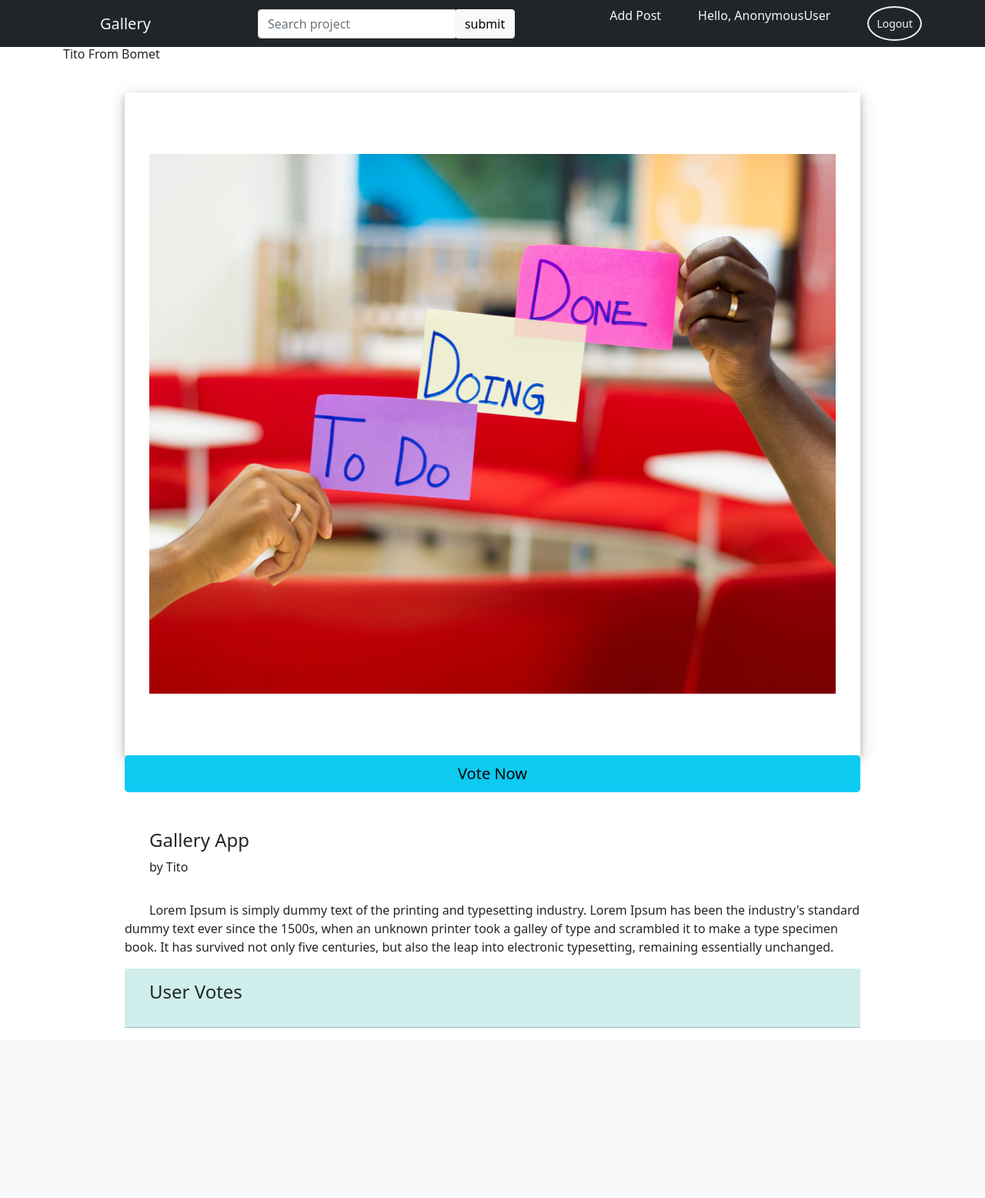
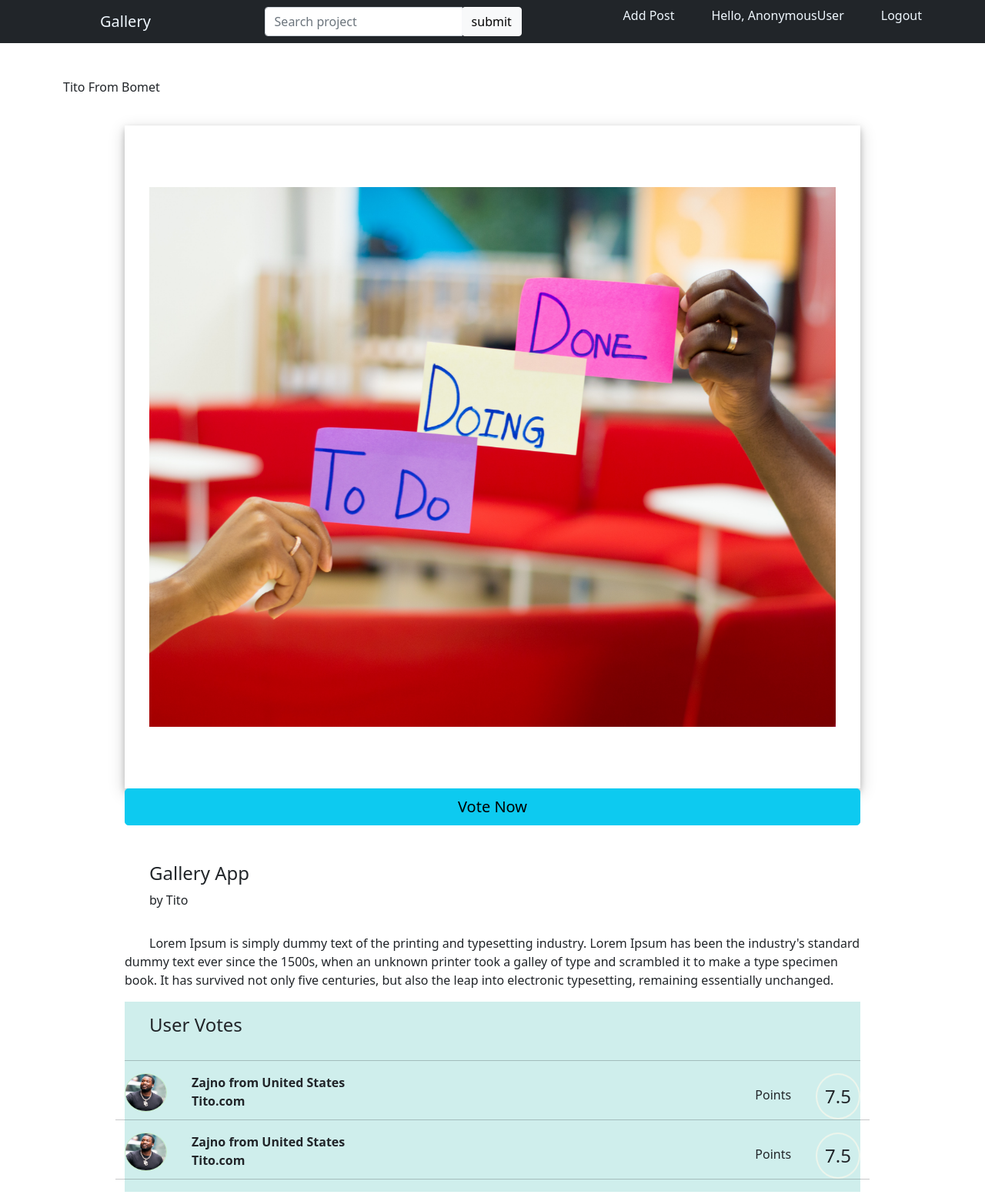
Before and after one commit to Tito-74/Awwards-, a Django app: page /review/ in a window 1280 px wide. Shown: the whole page at 77% size. Before the commit the page ends 1335 px from the top, so only its background shows below. Run offline with Django 3.2, Linux system fonts and the light colour scheme; some libraries are stand-ins or nearby versions.

Commit message:
adding user votes

```diff
--- a/awards/templates/awards/navbar.html
+++ b/awards/templates/awards/navbar.html
@@ -27,7 +27,7 @@
           <div class="logout" id="auth">
             <p id="newPost"><a href="{% url 'add' %}" type = "button">Add Post</a></p>
             <p style="color: aliceblue; margin-left: 3rem;">Hello, {{request.user}}</p>
-            <small style="color: aliceblue; margin-left: 3rem;"><a href="/logout">Logout</a></small>
+            <span style="color: aliceblue; margin-left: 3rem;"><a href="/logout">Logout</a></span>
           </div>
         </div>
       </nav>
--- a/awards/templates/awards/reviews.html
+++ b/awards/templates/awards/reviews.html
@@ -3,7 +3,7 @@
 {% block content%}
 {{block.super}}
 <div class="container">
-    <h6>Tito From Bomet</h6>
+    <h6 class="name mt-5">Tito From Bomet</h6>
     <div class="content mr-4 mt-2 ml-4 mb-2">
         <div class="projectImage">
             <img src="{% static 'images/bg2.jpg'%}" class="card-img-top" alt="...">
@@ -29,6 +29,55 @@
                 <hr>
 
             </div>
+            <div id="user-vote">
+                <div class="row">
+                    <div class="col-md-6">
+                        <div id="user">
+                            <img src="{% static 'images/user2.jpg'%}" alt="">
+                            <strong>Zajno from United States<br> Tito.com</strong>
+
+                        </div>
+                    </div>
+                    <div class="col-md-6">
+                        <div class="review-vote justify-content-center">
+                            <div id="result">
+                                <p>
+                                    Points
+                                </p>
+                                <small>
+                                    7.5
+                                </small>
+                            </div>
+                        </div>
+                    </div>
+                    <hr>
+                </div>
+
+                <div class="row">
+                    <div class="col-md-6">
+                        <div id="user">
+                            <img src="{% static 'images/user2.jpg'%}" alt="">
+                            <strong>Zajno from United States<br> Tito.com</strong>
+
+                        </div>
+                    </div>
+                    <div class="col-md-6">
+                        <div class="review-vote justify-content-center">
+                            <div id="result">
+                                <p>
+                                    Points
+                                </p>
+                                <small>
+                                    7.5
+                                </small>
+                            </div>
+                        </div>
+                    </div>
+                    <hr>
+                </div>
+
+
+            </div>
 
 
         </div>
--- a/static/css/style.css
+++ b/static/css/style.css
@@ -108,6 +108,33 @@ small{
   padding: 1rem;
 
 }
+.user-votes img{
+  width: 55px;
+  height: 50px;
+  border: 1px solid rgb(195, 236, 195);
+  border-radius: 50%;
+  margin-right: 2rem;
+}
+.user-votes #user{
+  display: flex;
+}
+.review-vote #result{
+  display: flex;
+  flex-direction: row;
+  float: right;
+
+}
+.review-vote #result p{
+  margin-top: 1rem;
+
+}
+.review-vote #result small{
+  margin-left: 2rem;
+  font-size: 24px;
+  border-radius: 50%;
+  border: 2px solid rgb(236, 245, 236);
+  padding: 10px;
+}
 
 
 
```
Also changed, not shown: static/images/user1.jpg (added), static/images/user2.jpg (added), static/images/user3.jpg (added).
